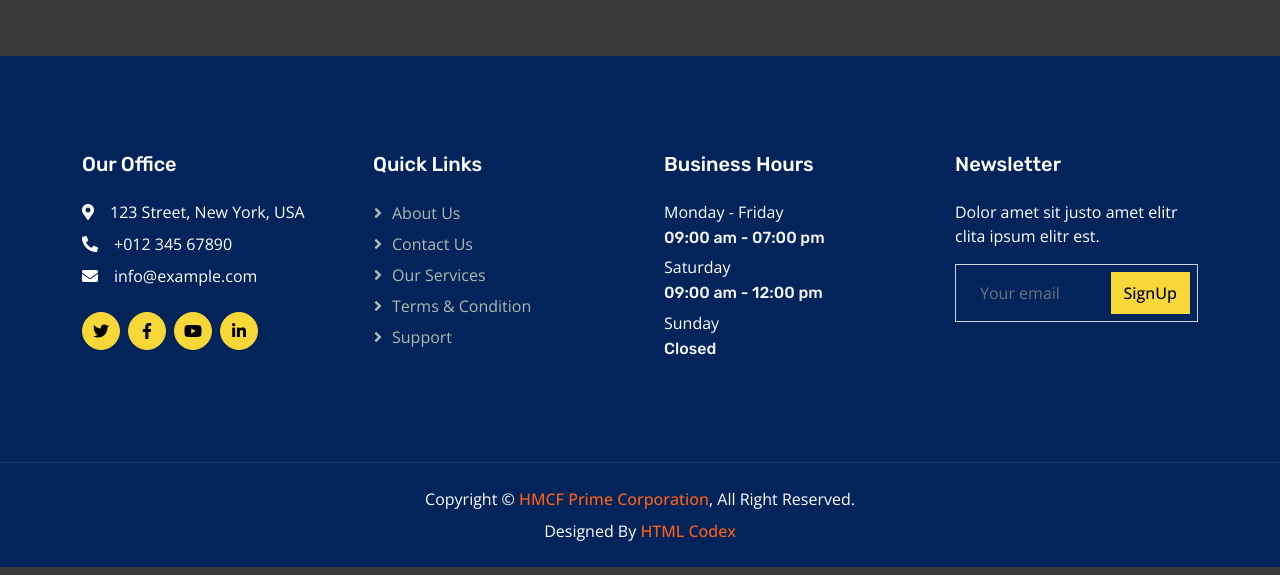
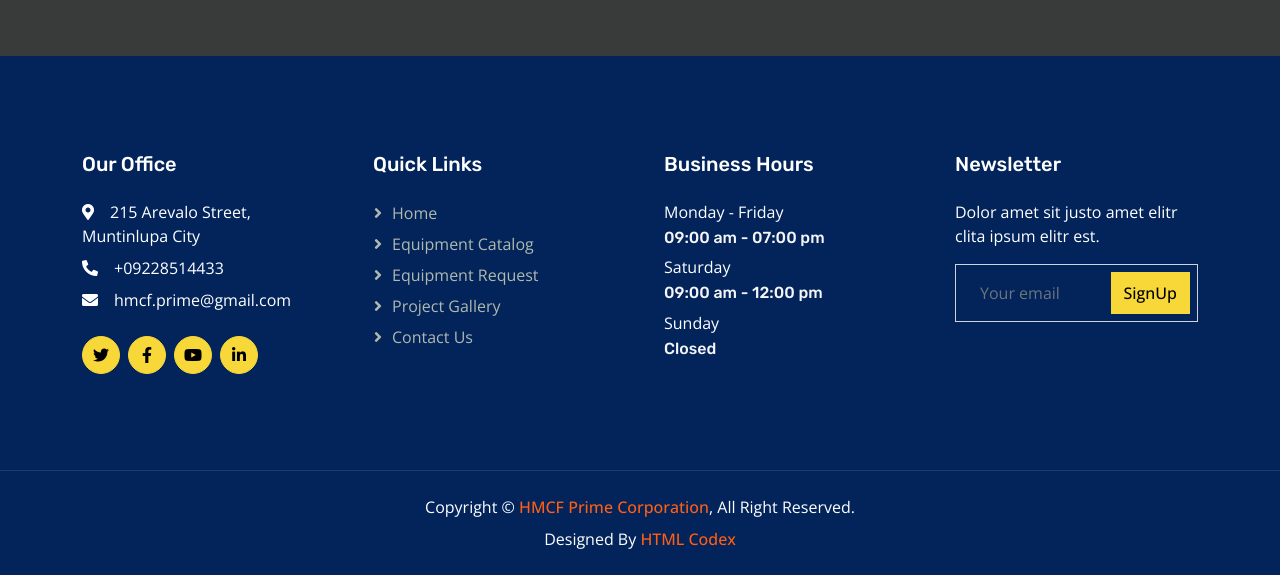
Before and after one commit to RijanLexterr/A7, a PHP site: page /contactpage.php in a window 1280 px wide. Shown: the part 1532-2107 px from the top of the page. Run offline with PHP 8.4, Linux system fonts and the light colour scheme; some libraries are stand-ins or nearby versions.

Commit message:
Footer and contact

```diff
--- a/contactpage.php
+++ b/contactpage.php
@@ -150,7 +150,7 @@
                     <div class="contact-card text-center h-100 p-5">
                         <div class="icon-box mb-4"><i class="fa fa-phone-alt fa-2x"></i></div>
                         <h4 class="mb-3">Phone Number</h4>
-                        <div class="info-pill mb-4"><span>+012 345 67890</span></div>
+                        <div class="info-pill mb-4"><span>+09228514433</span></div>
                         <a class="btn btn-custom px-4" href="tel:+0123456789">Call Now <i class="fa fa-arrow-right ms-2"></i></a>
                     </div>
                 </div>
--- a/footertemplate.php
+++ b/footertemplate.php
@@ -9,9 +9,9 @@ $currentPage = basename($_SERVER['PHP_SELF']);
         <div class="row g-5">
             <div class="col-lg-3 col-md-6">
                 <h5 class="text-white mb-4">Our Office</h5>
-                <p class="mb-2"><i class="fa fa-map-marker-alt me-3"></i>123 Street, New York, USA</p>
-                <p class="mb-2"><i class="fa fa-phone-alt me-3"></i>+012 345 67890</p>
-                <p class="mb-2"><i class="fa fa-envelope me-3"></i>info@example.com</p>
+                <p class="mb-2"><i class="fa fa-map-marker-alt me-3"></i>215 Arevalo Street, Muntinlupa City</p>
+                <p class="mb-2"><i class="fa fa-phone-alt me-3"></i>+09228514433</p>
+                <p class="mb-2"><i class="fa fa-envelope me-3"></i>hmcf.prime@gmail.com</p>
                 <div class="d-flex pt-3">
                     <a class="btn btn-square btn-primary rounded-circle me-2" href=""><i class="fab fa-twitter"></i></a>
                     <a class="btn btn-square btn-primary rounded-circle me-2" href=""><i
@@ -23,11 +23,11 @@ $currentPage = basename($_SERVER['PHP_SELF']);
             </div>
             <div class="col-lg-3 col-md-6">
                 <h5 class="text-white mb-4">Quick Links</h5>
-                <a class="btn btn-link" href="">About Us</a>
+                <a class="btn btn-link" href="">Home</a>
+                <a class="btn btn-link" href="">Equipment Catalog</a>
+                <a class="btn btn-link" href="">Equipment Request</a>
+                <a class="btn btn-link" href="">Project Gallery</a>
                 <a class="btn btn-link" href="">Contact Us</a>
-                <a class="btn btn-link" href="">Our Services</a>
-                <a class="btn btn-link" href="">Terms & Condition</a>
-                <a class="btn btn-link" href="">Support</a>
             </div>
             <div class="col-lg-3 col-md-6">
                 <h5 class="text-white mb-4">Business Hours</h5>
```
